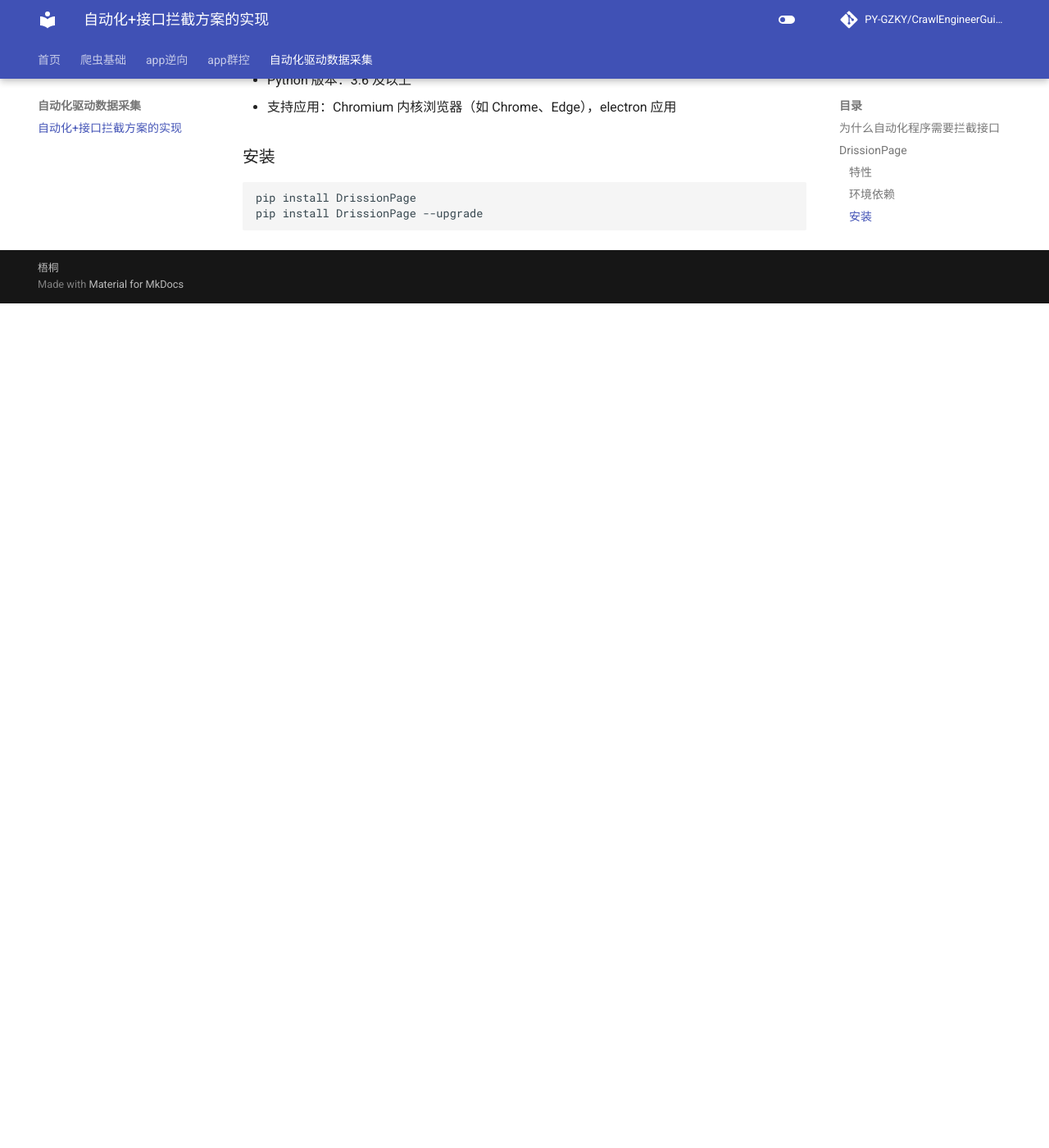
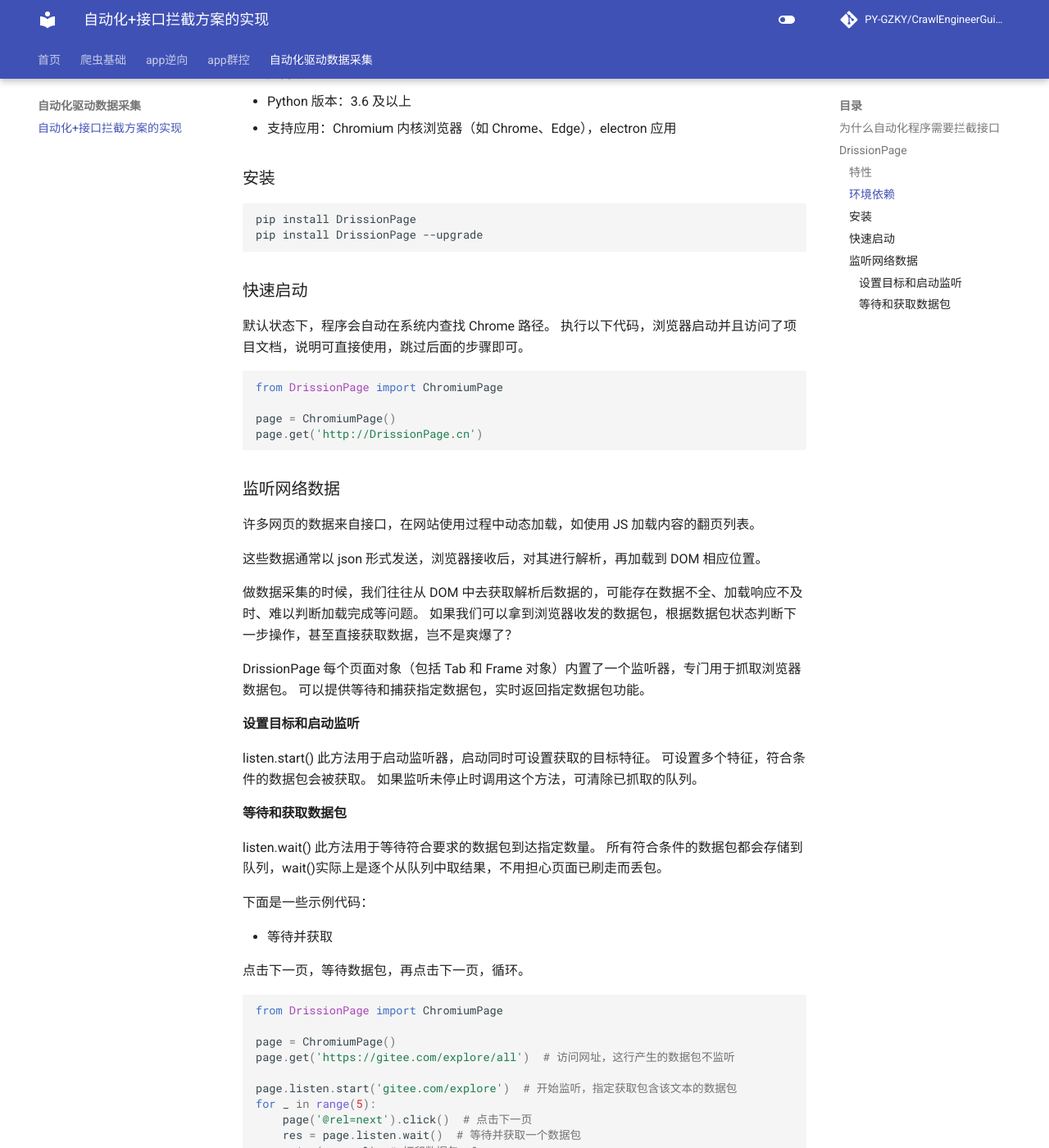
Before and after one commit to PY-GZKY/CrawlEngineerGuide, an MkDocs documentation site: the page built from docs/自动化+接口拦截方案的实现.md, in a window 1280 px wide and 1400 px high, scrolled down 1182 px. Shown: the whole window at 82% size. Built offline with MkDocs 1.6.1 and Material for MkDocs 9.7.7, drawn with Linux system fonts in a browser that asks for light colours; comment, search, counter and statistics services are not loaded; before the commit the page ends 1552 px from its top, so only the background shows below that; some of the changed text lies outside the part shown.

Commit message:
Update 自动化+接口拦截方案的实现.md

````diff
--- a/docs/自动化+接口拦截方案的实现.md
+++ b/docs/自动化+接口拦截方案的实现.md
@@ -19,6 +19,9 @@
 ---
 
 那么，如果有一个方法可以在自动化操作的时候，实时监听和拦截数据接口的返回，是不是就可以解决掉这个问题了。
+DrissionPage 可以做到。
+
+---
 
 ## DrissionPage
 
@@ -45,3 +48,78 @@
 pip install DrissionPage
 pip install DrissionPage --upgrade
 ```
+
+### 快速启动
+
+默认状态下，程序会自动在系统内查找 Chrome 路径。
+执行以下代码，浏览器启动并且访问了项目文档，说明可直接使用，跳过后面的步骤即可。
+
+```python
+from DrissionPage import ChromiumPage
+
+page = ChromiumPage()
+page.get('http://DrissionPage.cn')
+```
+
+### 监听网络数据
+
+许多网页的数据来自接口，在网站使用过程中动态加载，如使用 JS 加载内容的翻页列表。
+
+这些数据通常以 json 形式发送，浏览器接收后，对其进行解析，再加载到 DOM 相应位置。
+
+做数据采集的时候，我们往往从 DOM 中去获取解析后数据的，可能存在数据不全、加载响应不及时、难以判断加载完成等问题。
+如果我们可以拿到浏览器收发的数据包，根据数据包状态判断下一步操作，甚至直接获取数据，岂不是爽爆了？
+
+DrissionPage 每个页面对象（包括 Tab 和 Frame 对象）内置了一个监听器，专门用于抓取浏览器数据包。
+可以提供等待和捕获指定数据包，实时返回指定数据包功能。
+
+#### 设置目标和启动监听
+
+listen.start() 此方法用于启动监听器，启动同时可设置获取的目标特征。
+可设置多个特征，符合条件的数据包会被获取。
+如果监听未停止时调用这个方法，可清除已抓取的队列。
+
+#### 等待和获取数据包
+
+listen.wait() 此方法用于等待符合要求的数据包到达指定数量。
+所有符合条件的数据包都会存储到队列，wait()实际上是逐个从队列中取结果，不用担心页面已刷走而丢包。
+
+下面是一些示例代码：
+
+- 等待并获取
+
+点击下一页，等待数据包，再点击下一页，循环。
+
+```python
+from DrissionPage import ChromiumPage
+
+page = ChromiumPage()
+page.get('https://gitee.com/explore/all')  # 访问网址，这行产生的数据包不监听
+
+page.listen.start('gitee.com/explore')  # 开始监听，指定获取包含该文本的数据包
+for _ in range(5):
+    page('@rel=next').click()  # 点击下一页
+    res = page.listen.wait()  # 等待并获取一个数据包
+    print(res.url)  # 打印数据包url
+    print(res.response.body)  # 打印数据包内容
+```
+
+- 实时获取
+
+跟上一个示例做同样的事情，不过换一种方式。
+
+```python
+from DrissionPage import ChromiumPage
+
+page = ChromiumPage()
+page.listen.start('gitee.com/explore')  # 开始监听，指定获取包含该文本的数据包
+page.get('https://gitee.com/explore/all')  # 访问网址
+
+i = 0
+for packet in page.listen.steps():
+    print(packet.url)  # 打印数据包url
+    page('@rel=next').click()  # 点击下一页
+    i += 1
+    if i == 5:
+        break
+```
````
